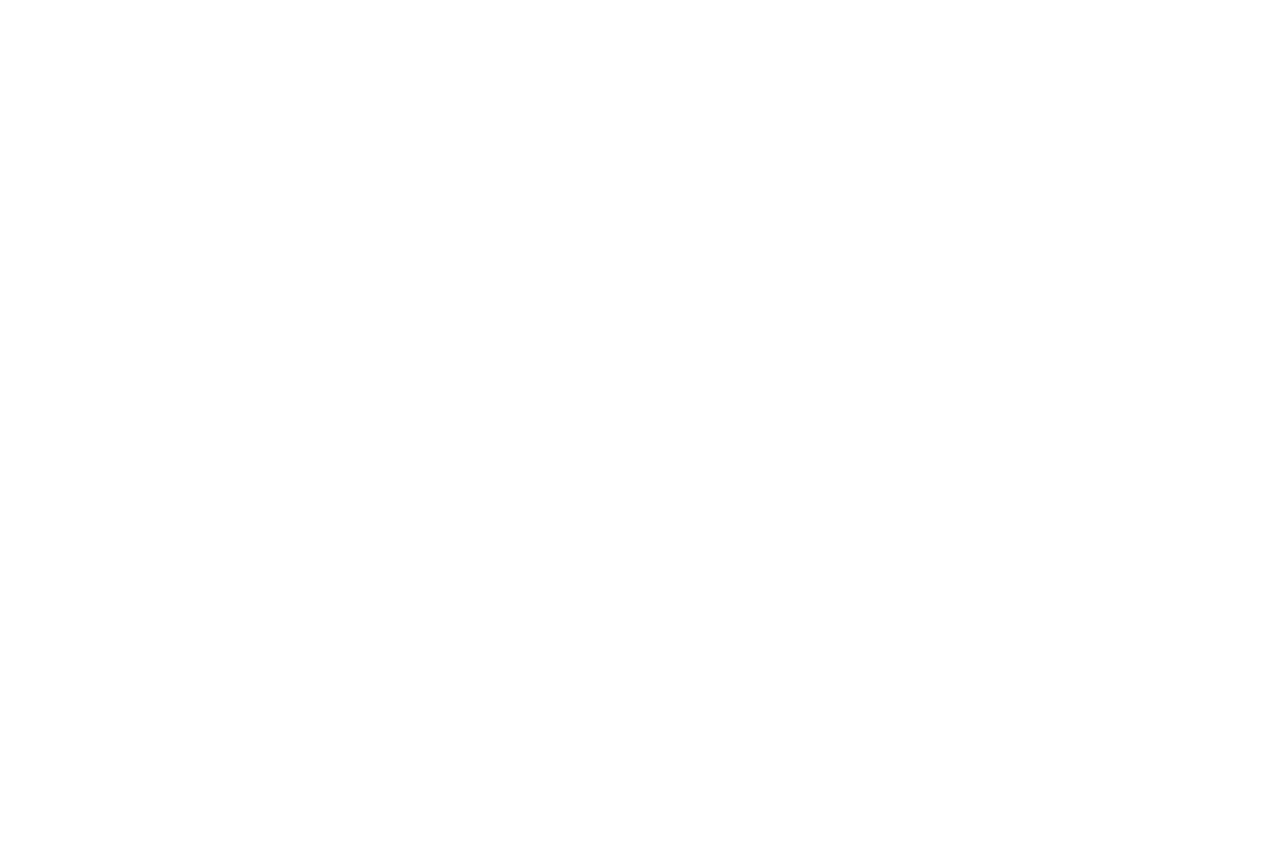
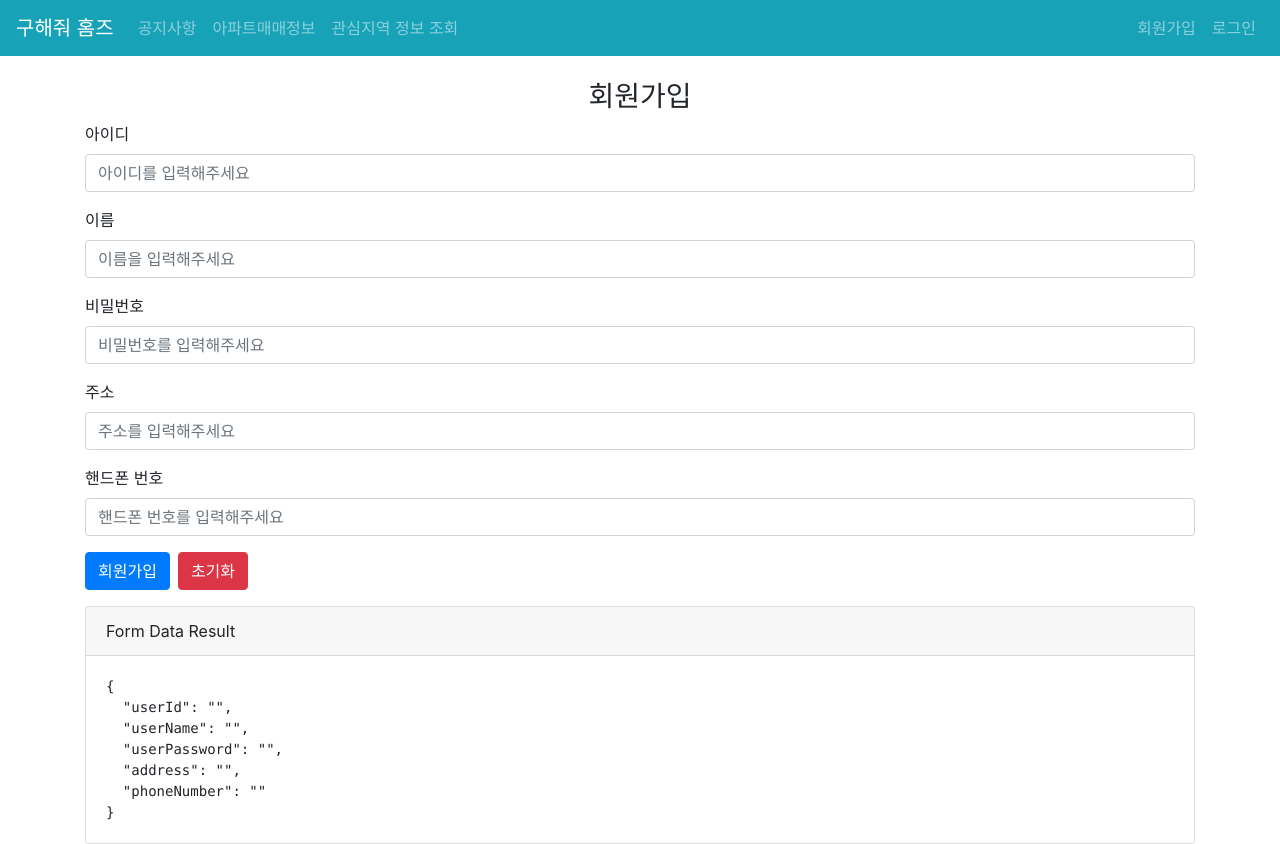
Before and after one commit to Ha-limLee/where-is-my-home-vue, a Vue app: page /sign-up in a window 1280 px wide. Before the commit the page ends 800 px from the top, so only its background shows below. Built offline with nearby package versions, Linux system fonts and the light colour scheme.

Commit message:
impled user sign-up

```diff
--- a/src/components/MainHeader.vue
+++ b/src/components/MainHeader.vue
@@ -19,7 +19,7 @@
           </b-navbar-nav>
         </b-navbar-nav>
         <b-navbar-nav v-else>
-          <b-nav-item href="#">회원가입</b-nav-item>
+          <b-nav-item href="/sign-up">회원가입</b-nav-item>
           <b-nav-item href="/login">로그인</b-nav-item>
         </b-navbar-nav>
       </b-navbar-nav>
--- a/src/router/index.js
+++ b/src/router/index.js
@@ -9,6 +9,11 @@ const routes = [
     path: "/",
     name: "home",
     component: HomeView,
+  },
+  {
+    path: "/sign-up",
+    name: "sign-up",
+    component: () => import(/* webpackChunkName: "sign-up" */ "../views/SignUpView.vue"),
   },
   {
     path: "/login",
--- a/src/views/LoginView.vue
+++ b/src/views/LoginView.vue
@@ -95,9 +95,8 @@ export default {
     onReset(event) {
       event.preventDefault();
       // Reset our form values
-      this.form.userId = "";
-      this.form.userPassword = "";
-      this.form.checked = [];
+      this.form.userid = "";
+      this.form.userpwd = "";
       // Trick to reset/clear native browser form validation state
       this.show = false;
       this.$nextTick(() => {
--- /dev/null
+++ b/src/views/SignUpView.vue
@@ -0,0 +1,131 @@
+<template>
+  <div>
+    <MainHeaderVue />
+    <b-container class="mt-4">
+      <b-row align-h="center">
+        <h3>회원가입</h3>
+      </b-row>
+      <b-form @submit="onSubmit" @reset="onReset" v-if="show">
+        <b-form-group id="input-group-id" label="아이디" label-for="input-id" description="">
+          <b-form-input
+            id="input-id"
+            v-model="form.userId"
+            type="text"
+            placeholder="아이디를 입력해주세요"
+            required
+          ></b-form-input>
+        </b-form-group>
+
+        <b-form-group id="input-group-name" label="이름" label-for="input-name" description="">
+          <b-form-input
+            id="input-name"
+            v-model="form.userName"
+            type="text"
+            placeholder="이름을 입력해주세요"
+            required
+          ></b-form-input>
+        </b-form-group>
+
+        <b-form-group id="input-group-pwd" label="비밀번호" label-for="input-pwd">
+          <b-form-input
+            id="input-pwd"
+            v-model="form.userPassword"
+            type="password"
+            placeholder="비밀번호를 입력해주세요"
+            required
+          ></b-form-input>
+        </b-form-group>
+
+        <b-form-group id="input-group-addr" label="주소" label-for="input-addr" description="">
+          <b-form-input
+            id="input-addr"
+            v-model="form.address"
+            type="text"
+            placeholder="주소를 입력해주세요"
+            required
+          ></b-form-input>
+        </b-form-group>
+
+        <b-form-group
+          id="input-group-phone"
+          label="핸드폰 번호"
+          label-for="input-phone"
+          description=""
+        >
+          <b-form-input
+            id="input-phone"
+            v-model="form.phoneNumber"
+            type="text"
+            placeholder="핸드폰 번호를 입력해주세요"
+            required
+          ></b-form-input>
+        </b-form-group>
+
+        <b-button type="submit" class="mr-2" variant="primary">회원가입</b-button>
+        <b-button type="reset" variant="danger">초기화</b-button>
+      </b-form>
+      <b-card class="mt-3" header="Form Data Result">
+        <pre class="m-0">{{ form }}</pre>
+      </b-card>
+    </b-container>
+  </div>
+</template>
+
+<script>
+import MainHeaderVue from "@/components/MainHeader.vue";
+
+export default {
+  components: {
+    MainHeaderVue,
+  },
+  data() {
+    return {
+      form: {
+        userId: "",
+        userName: "",
+        userPassword: "",
+        address: "",
+        phoneNumber: "",
+      },
+      show: true,
+    };
+  },
+  methods: {
+    onSubmit(event) {
+      event.preventDefault();
+      const option = {
+        method: "POST",
+        mode: "cors",
+        headers: {
+          "Content-Type": "application/json",
+        },
+        body: JSON.stringify(this.form),
+      };
+
+      fetch(`${process.env.VUE_APP_SERVER_URL}/users/join`, option).then((res) => {
+        if (res.ok) {
+          this.$router.push("/login");
+        } else {
+          alert("중복된 아이디 입니다");
+        }
+      });
+    },
+    onReset(event) {
+      event.preventDefault();
+      // Reset our form values
+      this.form = {
+        userId: "",
+        userName: "",
+        userPassword: "",
+        address: "",
+        phoneNumber: "",
+      };
+      // Trick to reset/clear native browser form validation state
+      this.show = false;
+      this.$nextTick(() => {
+        this.show = true;
+      });
+    },
+  },
+};
+</script>
```
